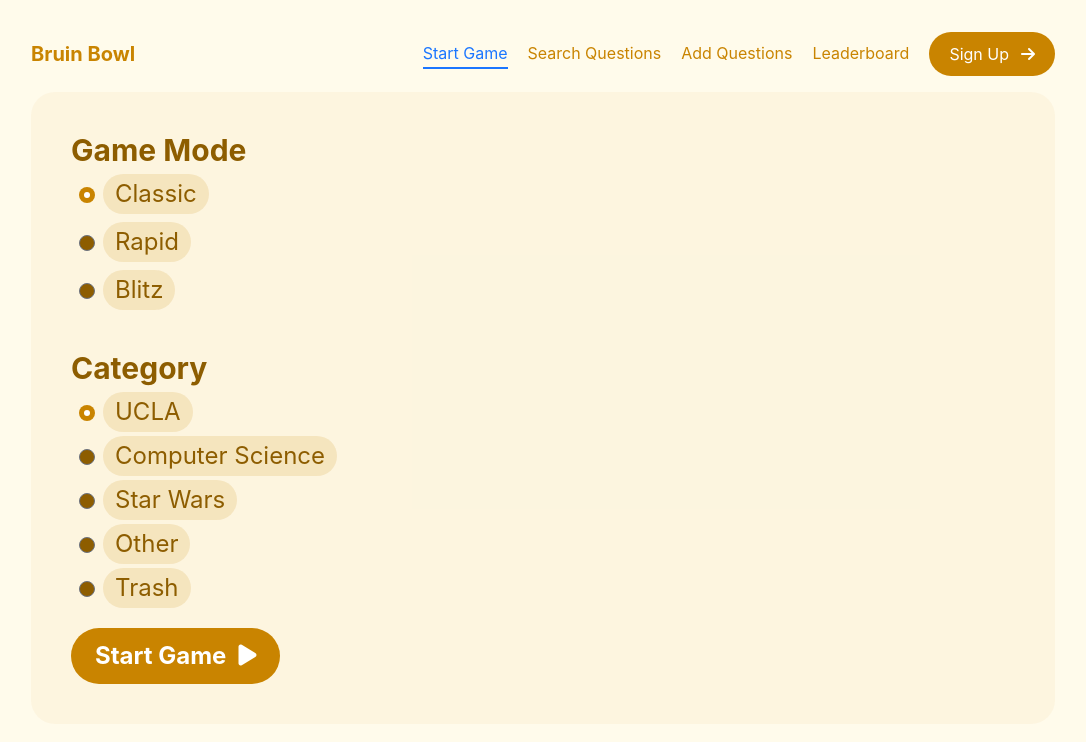
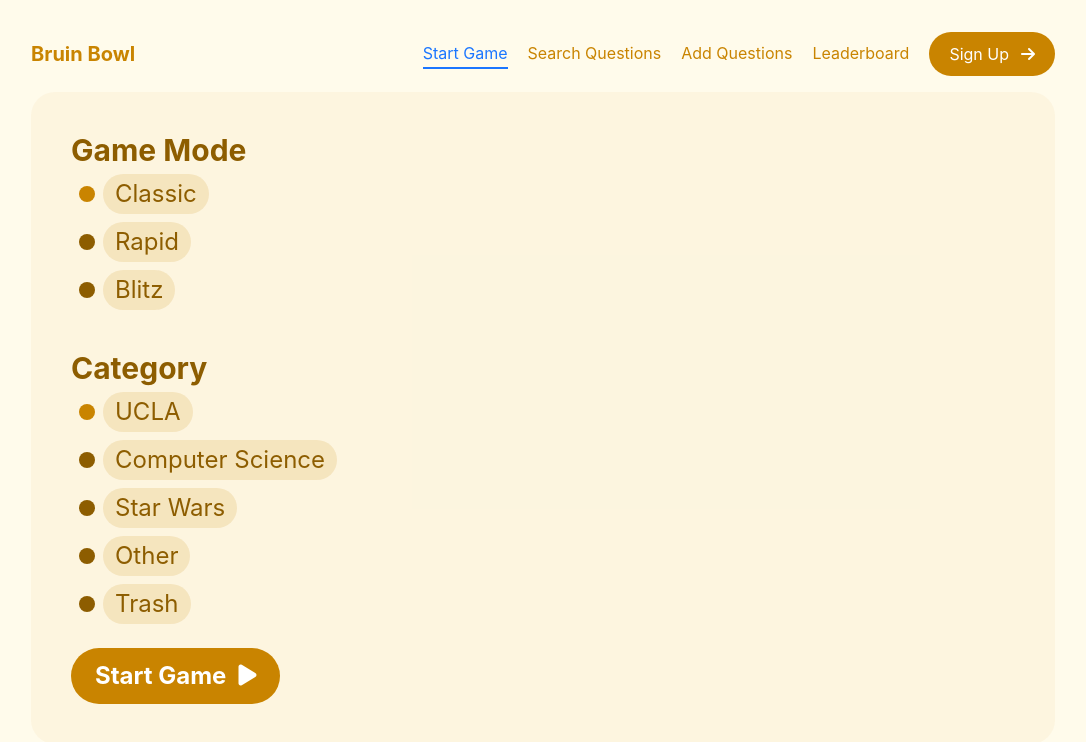
Before and after one commit to david-sai/bruin-bowl, a React (Create React App) app in the folder bruin-bowl/: page /mode-select in a window 1280 px wide. Shown: the top 742 px of the page, without its empty margins (97-1183 px from the left). Built offline with nearby package versions, Linux system fonts and the light colour scheme; the HTML template or start-up script is replaced by a standard one.

Commit message:
Refactor ModeSelect Buttons and Update Styling
Switched from input radio buttons using a form to more generic div with an onClick function

```diff
--- a/bruin-bowl/src/components/ModeCategorySelector.js
+++ b/bruin-bowl/src/components/ModeCategorySelector.js
@@ -1,4 +1,4 @@
-import React, { useContext } from "react";
+import React, { useContext, useState } from "react";
 import {
   GameDispatchContext,
   CATEGORIES,
@@ -15,34 +15,36 @@
 
   const { modalIsOpen, setModalIsOpen } = useContext(ModalIsOpenContext);
   const { user, setUser } = useContext(UserContext);
+  const [gameModeIndex, setGameModeIndex] = useState(0);
+  const [categoryIndex, setCategoryIndex] = useState(0);
 
-  function handleSubmit(e) {
-    // Prevent the browser from reloading the page
-    e.preventDefault();
-
+  function handleSubmit() {
     if (user === null) {
       setModalIsOpen("You need to be logged in first!");
       return;
     }
 
-    // Read the form data from radio buttons
-    const form = e.target;
-    const formData = new FormData(form);
-    const formJson = Object.fromEntries(formData.entries());
-
     dispatch({
       // Setting context category
       type: ACTIONS.SET_CATEGORY,
-      category: formJson.category,
+      category: categoryStrings[categoryIndex],
     });
 
     dispatch({
       // Setting context game mode
       type: ACTIONS.SET_GAME_MODE,
-      gameMode: formJson.gameMode,
+      gameMode: gameModeStrings[gameModeIndex],
     });
 
     navigate("/questions");
+  }
+
+  function handleGameModeClick(index) {
+    setGameModeIndex(index);
+  }
+
+  function handleCategoryClick(index) {
+    setCategoryIndex(index);
   }
 
   const gameModeStrings = Object.values(GAME_MODES); // Used for mapping later
@@ -55,21 +57,17 @@
         {gameModeStrings.map((gameMode, index) => {
           // Creates a button for each game mode
           return (
-            <div className="mb-2">
-              <input
-                type="radio"
-                className="form-radio ml-2  bg-bruin-darkgold checked:text-bruin-gold focus:ring-0 focus:ring-offset-0"
-                id={gameMode}
-                name="gameMode"
-                value={gameMode}
-                defaultChecked={index === 0}
-              />
-              <label htmlFor={gameMode} className="ml-2 bg-bruin-gold bg-opacity-15 rounded-full py-1 px-3 inline-flex items-center">
+            <div onClick={() => handleGameModeClick(index)} className="mb-2 cursor-pointer">
+              <span className={`ml-2 w-4 h-4 inline-block rounded-full
+                ${index === gameModeIndex ? 'bg-bruin-gold' : 'bg-bruin-darkgold'}`} />
+              <p className="ml-2 bg-bruin-gold cursor-pointer bg-opacity-15 rounded-full py-1 px-3 inline-flex items-center">
                 {gameMode}
-              </label>
+              </p>
             </div>
           );
         })}
+
+        {/* form-radio ml-2  bg-bruin-darkgold checked:text-bruin-gold cursor-pointer focus:ring-0 focus:ring-offset-0 */}
 
         <br />
         <h1 className="font-bold text-3xl mb-1.5">Category</h1>
@@ -77,18 +75,12 @@
         {categoryStrings.map((category, index) => {
           // Creates a button for each category
           return (
-            <div className="mb-1">
-              <input
-                className="form-radio ml-2  bg-bruin-darkgold checked:text-bruin-gold focus:ring-0 focus:ring-offset-0"
-                type="radio"
-                id={category}
-                name="category"
-                value={category}
-                defaultChecked={index === 0}
-              />
-              <label htmlFor={category} className="ml-2 bg-bruin-gold bg-opacity-15 rounded-full py-1 px-3 inline-flex items-center">
+            <div onClick={() => handleCategoryClick(index)} className="mb-2 cursor-pointer">
+              <span className={`ml-2 w-4 h-4 inline-block rounded-full
+                ${index === categoryIndex ? 'bg-bruin-gold' : 'bg-bruin-darkgold'}`} />
+              <p className="ml-2 bg-bruin-gold cursor-pointer bg-opacity-15 rounded-full py-1 px-3 inline-flex items-center">
                 {category}
-              </label>
+              </p>
             </div>
           );
         })}
```
